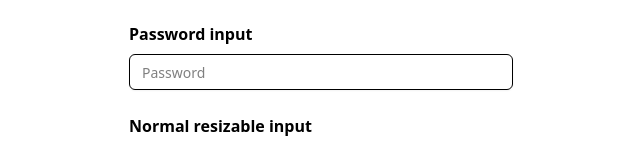
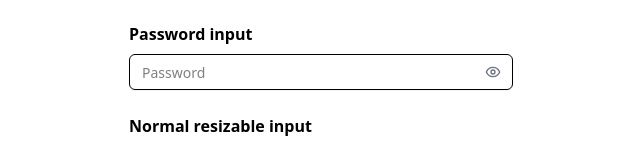
Before and after one commit to kemdav/Tambayan, a Next.js app: page /test/input-box-component in a window 1280 px wide. Shown: the part 286-430 px from the top of the page, without its empty margins (319-959 px from the left). Built offline with nearby package versions, Linux system fonts and the light colour scheme.

Commit message:
fix: added an eye icon that always shows in password

```diff
--- a/src/app/components/ui/password-input.tsx
+++ b/src/app/components/ui/password-input.tsx
@@ -16,7 +16,16 @@ const PasswordInput = React.forwardRef<HTMLInputElement, PasswordInputProps>(
         type={showPassword ? "text" : "password"}
         className={className}
         ref={ref}
-
+        rightIcon={
+          <button
+            type="button"
+            onClick={() => setShowPassword((v) => !v)}
+            className="flex items-center justify-center"
+            aria-label={showPassword ? "Hide password" : "Show password"}
+          >
+            <Icon className="h-4 w-4 text-gray-500" />
+          </button>
+        }
         {...props}
       />
     );
```
